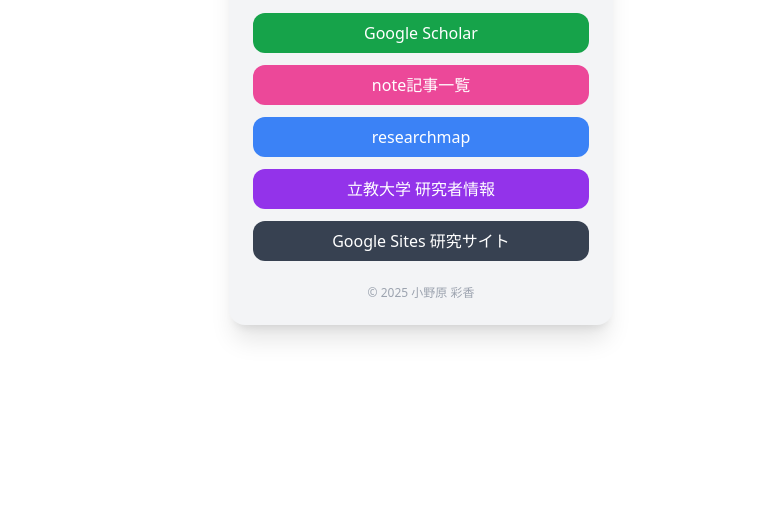
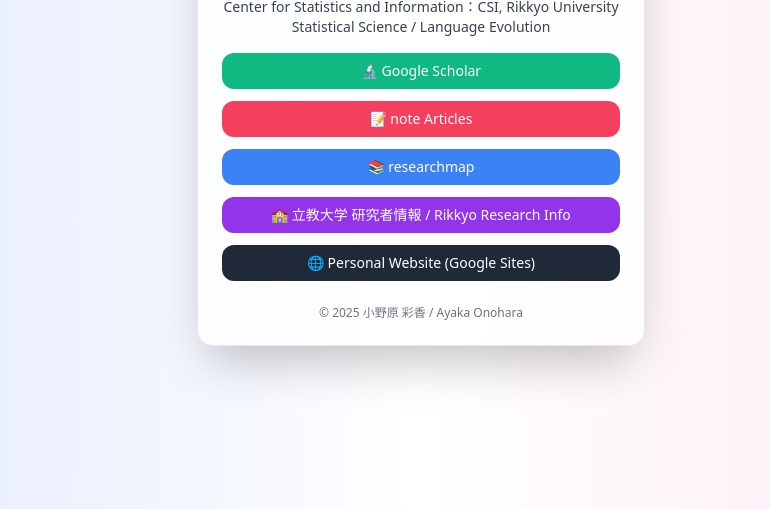
Before and after one commit to aonoa68/card, a plain HTML site: page index.html in a window 1280 px wide. Shown: the part 291-800 px from the top of the page, without its empty margins (219-989 px from the left). Drawn offline with nearby package versions, Linux system fonts and the light colour scheme.

Commit message:
Update index.html

```diff
--- a/index.html
+++ b/index.html
@@ -3,23 +3,27 @@
 <head>
   <meta charset="UTF-8" />
   <meta name="viewport" content="width=device-width, initial-scale=1.0" />
-  <title>小野原 彩香 – NFC電子名刺</title>
+  <title>Ayaka Onohara – NFC Digital Card</title>
   <script src="https://cdn.tailwindcss.com"></script>
 </head>
-<body class="bg-white text-gray-900 flex items-center justify-center min-h-screen p-4">
-  <div class="max-w-sm w-full p-6 bg-gray-100 rounded-2xl shadow-xl text-center">
-    <h1 class="text-2xl font-bold mb-2">小野原 彩香</h1>
-    <p class="text-sm text-gray-600 mb-4">立教大学　社会情報教育研究センター｜統計科学・言語進化</p>
+<body class="bg-gradient-to-r from-indigo-100 via-white to-pink-100 text-gray-900 flex items-center justify-center min-h-screen p-4">
+  <div class="max-w-md w-full p-6 bg-white/70 backdrop-blur-sm rounded-2xl shadow-2xl text-center border border-gray-200">
+    <h1 class="text-3xl font-bold mb-2">小野原 彩香<br><span class="text-sm text-gray-600">Ayaka Onohara</span></h1>
+    <p class="text-sm text-gray-700 mb-4">
+      立教大学　社会情報教育研究センター｜統計科学・言語進化<br>
+      Center for Statistics and Information：CSI, Rikkyo University<br>
+      Statistical Science / Language Evolution
+    </p>
 
-    <div class="space-y-3">
-      <a href="https://scholar.google.com/citations?user=ZlwLZWYAAAAJ&hl=en" class="block bg-green-600 text-white py-2 rounded-xl hover:bg-green-700 transition">Google Scholar</a>
-      <a href="https://note.com/famous_moraea7" class="block bg-pink-500 text-white py-2 rounded-xl hover:bg-pink-600 transition">note記事一覧</a>
-      <a href="https://researchmap.jp/aonohr" class="block bg-blue-500 text-white py-2 rounded-xl hover:bg-blue-600 transition">researchmap</a>
-      <a href="https://univdb.rikkyo.ac.jp/view?l=ja&u=100002553&o=affiliation&sm=field&sl=ja&sp=0" class="block bg-purple-600 text-white py-2 rounded-xl hover:bg-purple-700 transition">立教大学 研究者情報</a>
-      <a href="https://sites.google.com/site/aonoa732384/home" class="block bg-gray-700 text-white py-2 rounded-xl hover:bg-gray-800 transition">Google Sites 研究サイト</a>
+    <div class="space-y-3 text-sm">
+      <a href="https://scholar.google.com/citations?user=ZlwLZWYAAAAJ&hl=en" class="block bg-emerald-500 text-white py-2 rounded-xl hover:bg-emerald-600 transition">🔬 Google Scholar</a>
+      <a href="https://note.com/famous_moraea7" class="block bg-rose-500 text-white py-2 rounded-xl hover:bg-rose-600 transition">📝 note Articles</a>
+      <a href="https://researchmap.jp/aonohr" class="block bg-blue-500 text-white py-2 rounded-xl hover:bg-blue-600 transition">📚 researchmap</a>
+      <a href="https://univdb.rikkyo.ac.jp/view?l=ja&u=100002553&o=affiliation&sm=field&sl=ja&sp=0" class="block bg-purple-600 text-white py-2 rounded-xl hover:bg-purple-700 transition">🏫 立教大学 研究者情報 / Rikkyo Research Info</a>
+      <a href="https://sites.google.com/site/aonoa732384/home" class="block bg-gray-800 text-white py-2 rounded-xl hover:bg-gray-900 transition">🌐 Personal Website (Google Sites)</a>
     </div>
 
-    <p class="text-xs text-gray-400 mt-6">© 2025 小野原 彩香</p>
+    <p class="text-xs text-gray-500 mt-6">© 2025 小野原 彩香 / Ayaka Onohara</p>
   </div>
 </body>
 </html>
```
